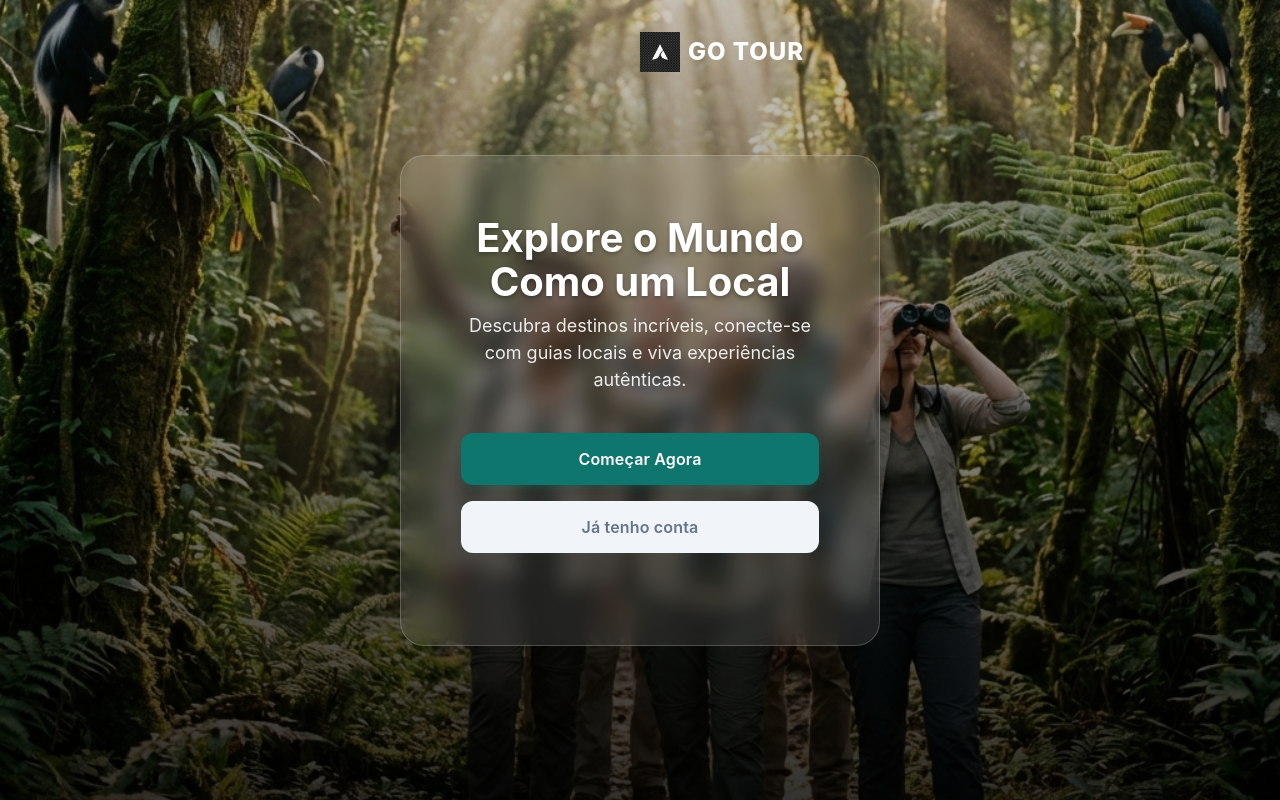
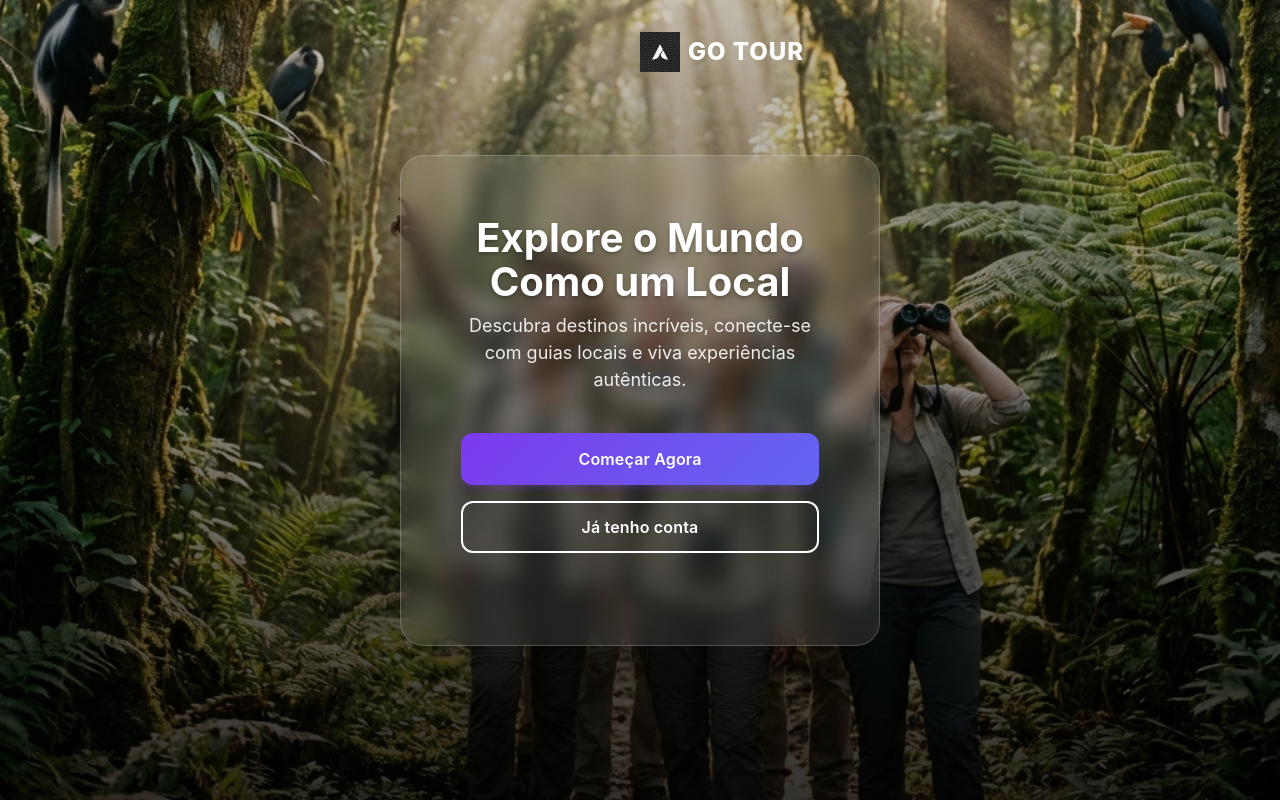
Before and after one commit to mariabernardop63-cell/GOTOUR-GLOBAL-APP, a React (Vite) app: page / in a window 1280 px wide. Built offline with nearby package versions, Linux system fonts and the light colour scheme; no server answers; a web font is replaced by a local one.

Commit message:
UI: Update Welcome buttons (Primary gradient, Secondary transparent white)

```diff
--- a/src/components/Button/Button.css
+++ b/src/components/Button/Button.css
@@ -19,33 +19,32 @@
     letter-spacing: 0.01em;
 }
 
-/* Primary Button (Petroleum Gradient or Solid) */
+/* Primary Button (Gradient like Login) */
 .btn-primary {
-    background: var(--primary);
+    background: linear-gradient(135deg, #7c3aed 0%, #6366f1 100%);
     color: #ffffff;
-    box-shadow: 0 4px 6px rgba(15, 118, 110, 0.2);
+    box-shadow: 0 4px 6px rgba(124, 58, 237, 0.2);
 }
 
 .btn-primary:hover {
-    background: var(--primary-dark);
+    box-shadow: 0 8px 12px rgba(124, 58, 237, 0.3);
     transform: translateY(-1px);
-    box-shadow: 0 8px 12px rgba(15, 118, 110, 0.25);
 }
 
 .btn-primary:active {
     transform: translateY(0);
 }
 
-/* Secondary Button (Outline/Soft) */
+/* Secondary Button (Transparent with White Border) */
 .btn-secondary {
-    background: #f1f5f9;
-    color: var(--text-secondary);
-    border: 1px solid transparent;
+    background: transparent;
+    color: #ffffff;
+    border: 2px solid #ffffff;
 }
 
 .btn-secondary:hover {
-    background: #e2e8f0;
-    color: var(--text-main);
+    background: rgba(255, 255, 255, 0.1);
+    border-color: #ffffff;
 }
 
 /* Outline Variant */
```
